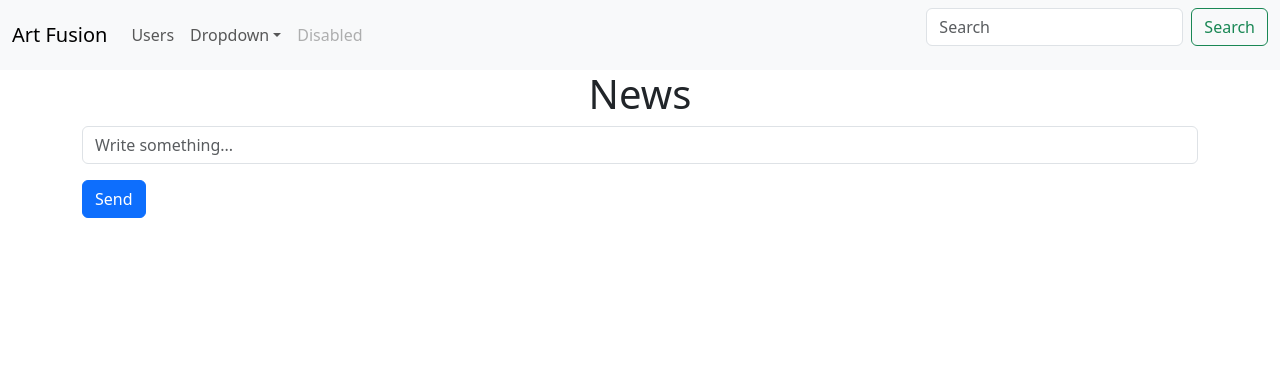
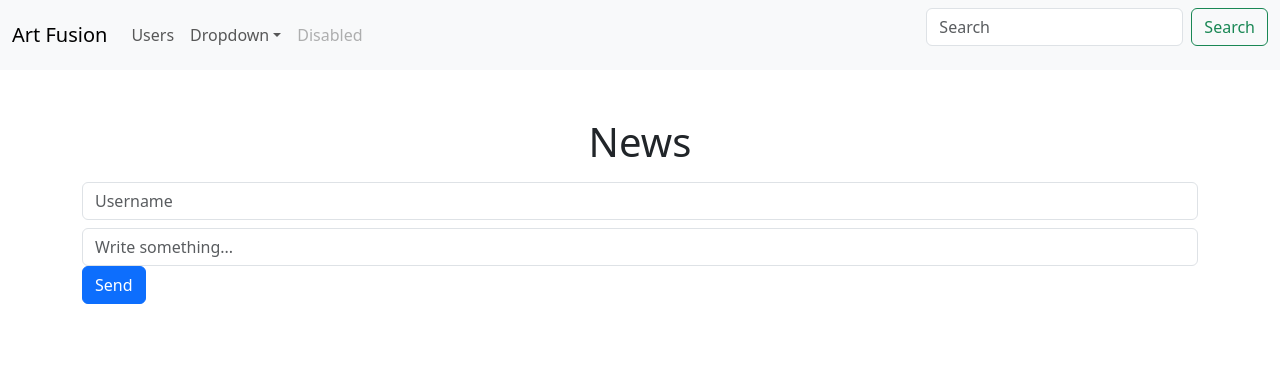
Before and after one commit to sleepkqq/ArtFusion, a Flask app: page /news in a window 1280 px wide. Shown: the top 370 px of the page. Run offline with Flask 3, Linux system fonts and the light colour scheme.

Commit message:
add placeholder

```diff
--- a/app/routes.py
+++ b/app/routes.py
@@ -18,8 +18,9 @@ def users():
 @app.route('/news', methods=['GET', 'POST'])
 def news():
     if request.method == 'POST':
+        username = request.form.get('username')
         text = request.form.get('text')
-        new_text = News(text=text)
+        new_text = News(username=username, text=text)
         db.session.add(new_text)
         db.session.commit()
         return redirect(url_for('news'))
--- a/app/templates/news.html
+++ b/app/templates/news.html
@@ -5,18 +5,23 @@
 {% endblock %}
 
 {% block body %}
-    <div class="container">
-        <h1 align="center">News</h1>
+    <div class="container mt-5">
+        <h1 class="text-center">News</h1>
         <form method="post" action="/news">
-            <div class="mb-3">
+            <div class="form-group">
+                <label for="username" class="form-label"></label>
+                <input type="text" class="form-control" placeholder="Username" id="username" name="username" required>
+            </div>
+            <div class="form-group">
+                <label for="text" class="form-label"></label>
                 <input type="text" class="form-control" placeholder="Write something..." id="text" name="text" required>
             </div>
-            <ul class="news-group">
-                    {% for text in news %}
-                        <li class="list-group-item"><b>{{ text.id }}</b> - {{ text.text }}</li>
-                    {% endfor %}
-                </ul>
             <button type="submit" class="btn btn-primary">Send</button>
         </form>
+        <ul class="list-group mt-3">
+            {% for text in news %}
+                <li class="list-group-item"><b>{{ text.username }}</b> - {{ text.text }}</li>
+            {% endfor %}
+        </ul>
     </div>
 {% endblock %}
--- a/run.py
+++ b/run.py
@@ -8,3 +8,4 @@ if __name__ == '__main__':
 # как получить юзернейм авторизованного пользователя (текущего)
 # далее этот юзернейм сохраняем в бд вметсе с текстом
 # выводим юзернейм и текст
+# связать одинаковые переменные в бд (юзернейм)
```
Also changed, not shown: app/models.py (+4 -5 lines).
